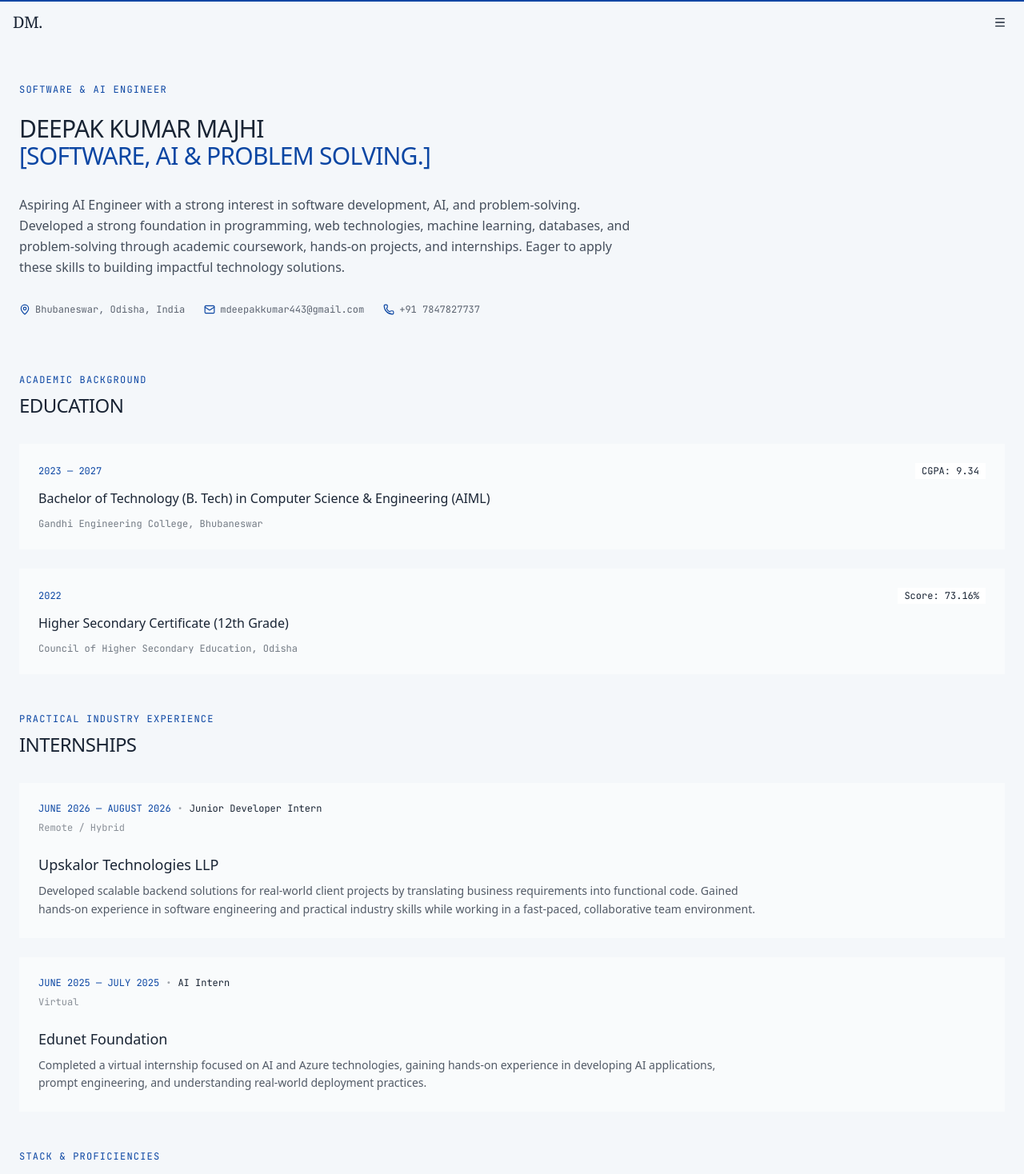
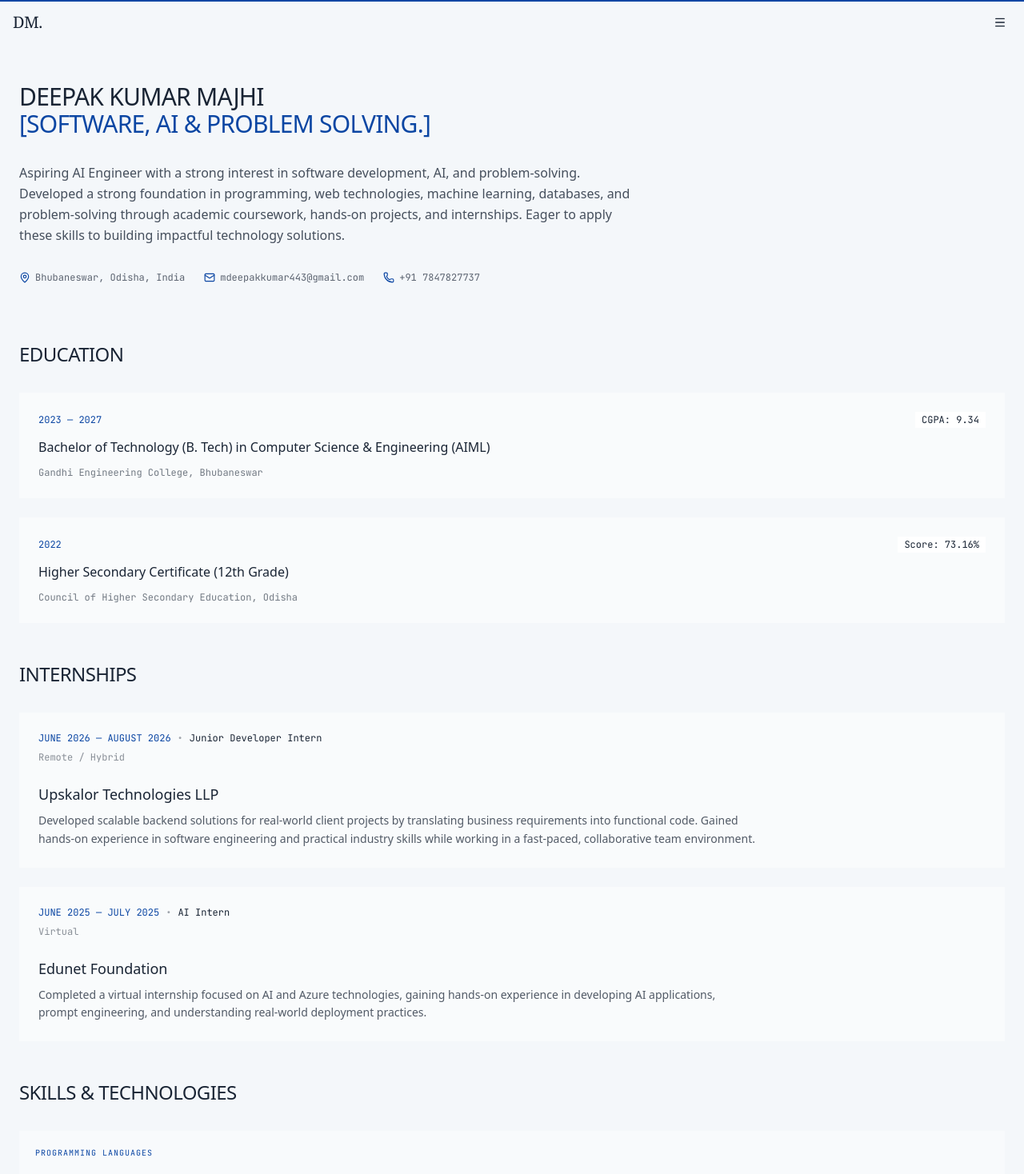
Before and after one commit to deepakkumarmajhi-git/deepakKumarMajhiPortfolio, a Next.js app in the folder deepak/: page /about in a window 1280 px wide. Shown: the top 1468 px of the page at 80% size. Built offline with nearby package versions, Linux system fonts and the light colour scheme.

Commit message:
footer changed top header removed

```diff
--- a/deepak/app/about/page.tsx
+++ b/deepak/app/about/page.tsx
@@ -87,9 +87,6 @@ export default function AboutPage() {
         {/* Bio Hero Section */}
         <div className="px-6 sm:px-10 py-12 sm:py-16 md:py-20 border-b border-[#192434]/[0.08]">
           <div className="max-w-3xl space-y-6">
-            <span className="text-xs font-mono text-[#0B46A3] uppercase tracking-widest block">
-              SOFTWARE &amp; AI ENGINEER
-            </span>
             <h1 className="text-3xl sm:text-4xl md:text-5xl font-light leading-[1.12] uppercase tracking-tight text-[#192434]">
               Deepak Kumar Majhi
               <br />
@@ -118,9 +115,7 @@ export default function AboutPage() {
         {/* Education Section */}
         <div className="p-6 sm:p-10 border-b border-[#192434]/[0.08]">
           <div className="max-w-2xl mb-8 space-y-2">
-            <span className="text-xs font-mono text-[#0B46A3] uppercase tracking-widest block">
-              ACADEMIC BACKGROUND
-            </span>
+
             <h2 className="text-2xl sm:text-3xl font-light text-[#192434] uppercase tracking-tight">
               Education
             </h2>
@@ -152,9 +147,6 @@ export default function AboutPage() {
         {/* Experience & Career Milestones */}
         <div className="p-6 sm:p-10 border-b border-[#192434]/[0.08]">
           <div className="max-w-2xl mb-8 space-y-2">
-            <span className="text-xs font-mono text-[#0B46A3] uppercase tracking-widest block">
-              PRACTICAL INDUSTRY EXPERIENCE
-            </span>
             <h2 className="text-2xl sm:text-3xl font-light text-[#192434] uppercase tracking-tight">
               Internships
             </h2>
@@ -191,9 +183,7 @@ export default function AboutPage() {
         {/* Technical Capabilities Matrix */}
         <div className="p-6 sm:p-10 border-b border-[#192434]/[0.08]">
           <div className="max-w-2xl mb-8 space-y-2">
-            <span className="text-xs font-mono text-[#0B46A3] uppercase tracking-widest block">
-              STACK &amp; PROFICIENCIES
-            </span>
+
             <h2 className="text-2xl sm:text-3xl font-light text-[#192434] uppercase tracking-tight">
               Skills &amp; Technologies
             </h2>
@@ -224,9 +214,7 @@ export default function AboutPage() {
         {/* Achievements Section */}
         <div className="p-6 sm:p-10 border-b border-[#192434]/[0.08]">
           <div className="max-w-2xl mb-8 space-y-2">
-            <span className="text-xs font-mono text-[#0B46A3] uppercase tracking-widest block">
-              HONORS &amp; COMPETITIONS
-            </span>
+
             <h2 className="text-2xl sm:text-3xl font-light text-[#192434] uppercase tracking-tight">
               Achievements
             </h2>
--- a/deepak/components/Footer.tsx
+++ b/deepak/components/Footer.tsx
@@ -35,13 +35,6 @@ export default function Footer() {
     <footer className="mt-auto border-t border-[#192434]/[0.08] bg-[#F4F7FA] text-[#192434]">
       {/* Top Banner Bar */}
       <div className="max-w-7xl mx-auto border-x border-[#192434]/[0.08]">
-        <div className="flex items-center justify-between px-6 py-4 border-b border-[#192434]/[0.08] text-xs font-mono uppercase tracking-wider">
-          <span className="font-serif text-lg tracking-tight text-[#192434]">
-            DM.
-          </span>
-          <span className="text-[#192434]/60">LET&apos;S WORK</span>
-        </div>
-
         {/* Big CTA Section */}
         <div className="px-6 sm:px-10 py-12 sm:py-16 md:py-20 border-b border-[#192434]/[0.08]">
           <h2 className="text-2xl sm:text-3xl md:text-4xl lg:text-[2.6rem] font-light leading-[1.18] uppercase tracking-tight text-[#192434]">
@@ -205,6 +198,6 @@ export default function Footer() {
           </div>
         </div>
       </div>
-    </footer>
+    </footer >
   );
 }
```
